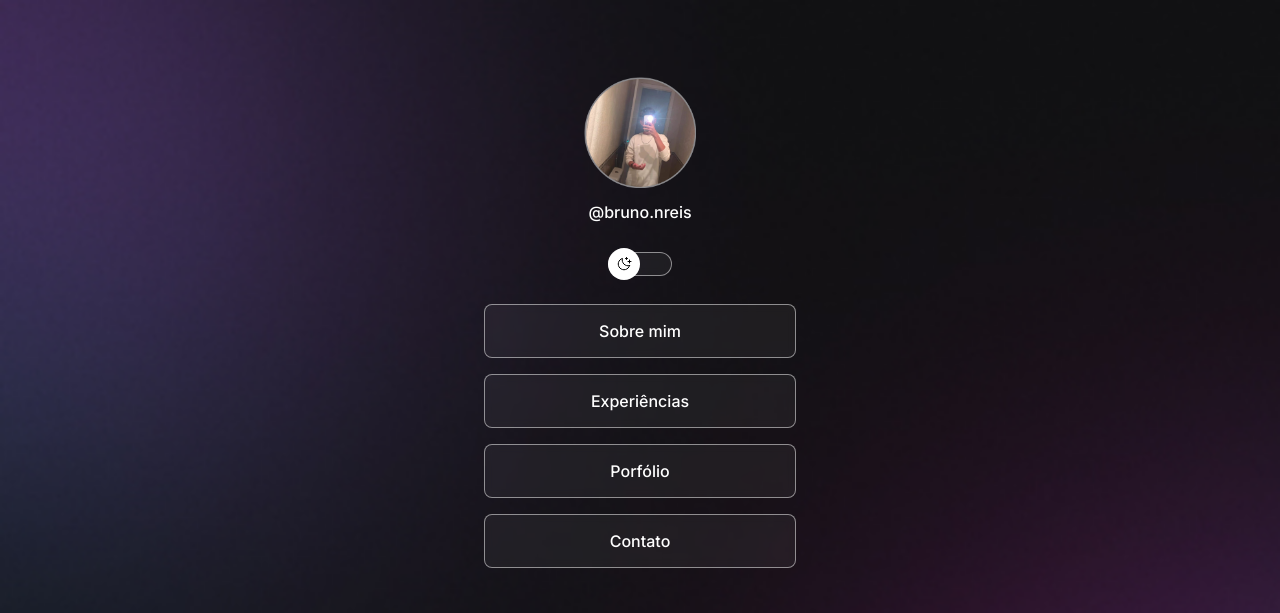
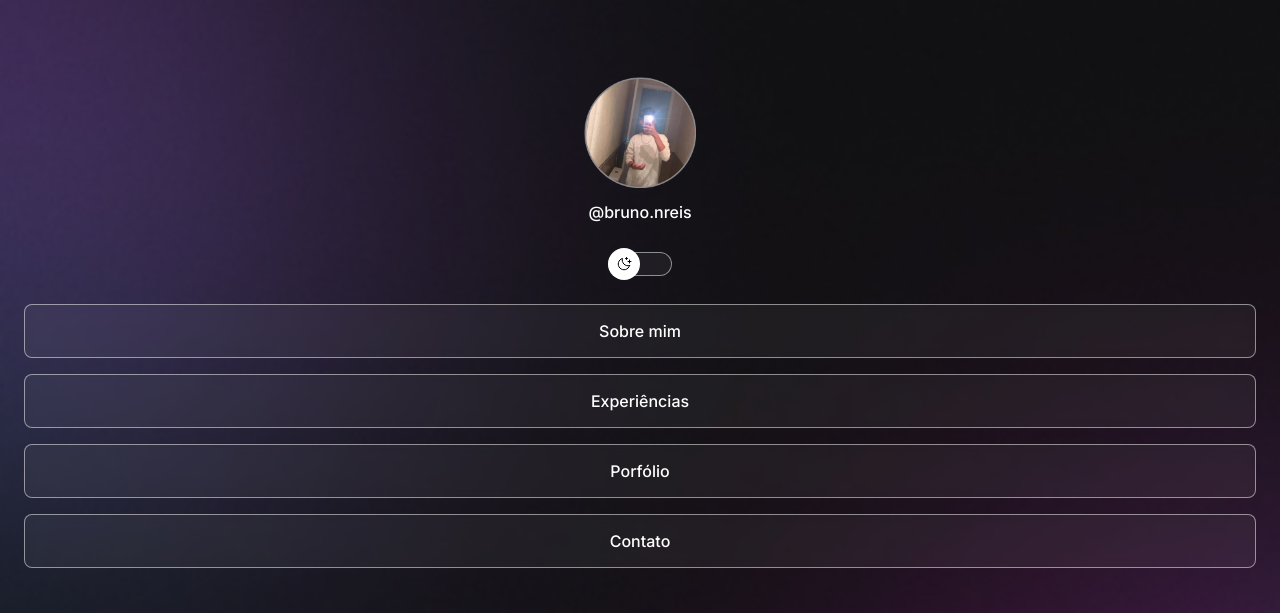
Before and after one commit to BrunoNReiss/devlinks, a plain HTML site: page index.html in a window 1280 px wide. Shown: the top 613 px of the page. Drawn offline with nearby package versions, Linux system fonts and the light colour scheme.

Commit message:
adjust container width

```diff
--- a/style.css
+++ b/style.css
@@ -43,7 +43,8 @@ body * {
 }
 
 #container {
-  width: 360px;
+  width: 100%;
+  max-width: 580;
   margin: 53px auto 0px;
   padding: 0 24px;
 }
```
